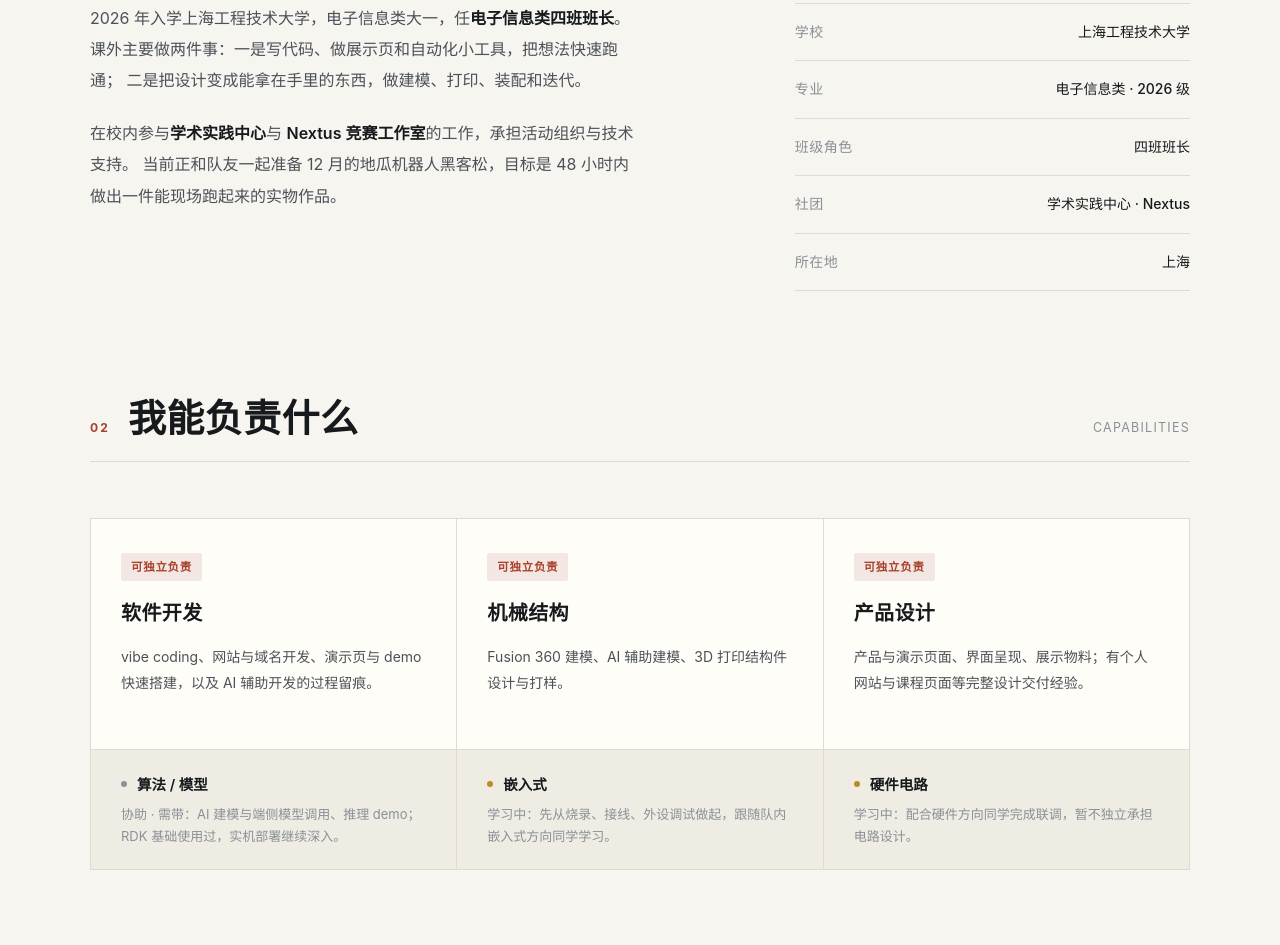
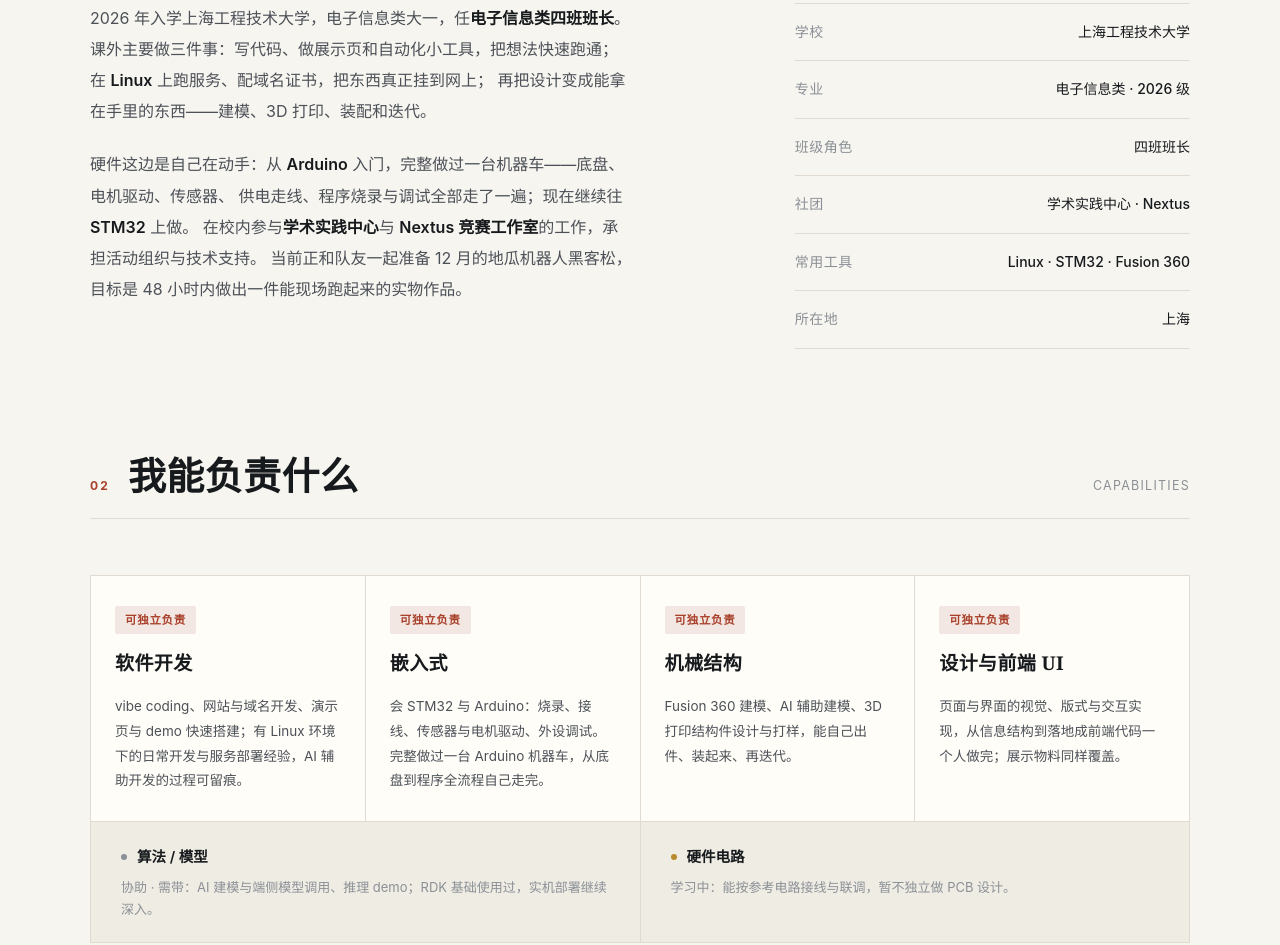
Before and after one commit to M1xqq/self-intro, a plain HTML site: page index.html in a window 1280 px wide. Shown: the part 1024-1969 px from the top of the page. Drawn offline with Linux system fonts and the light colour scheme.

Commit message:
补充硬件与系统能力：嵌入式升级、Arduino 机器车入作品集
- 能力区改为四张主卡：软件开发 / 嵌入式 / 机械结构 / 设计与前端 UI
- 补充 Linux 开发经验、STM32 与 Arduino、3D 打印、前端 UI 设计
- 新增 Arduino 机器车作品（实物，无外链），配同类构型示意图并标注来源
- 关于我补入硬件动手经历与常用工具

```diff
--- a/index.html
+++ b/index.html
@@ -157,14 +157,15 @@
   .fact dd{color:var(--ink);text-align:right;font-weight:500}
 
   /* ---------- stack ---------- */
-  .stack-main{display:grid;grid-template-columns:repeat(3,1fr);gap:1px;background:var(--line);border:1px solid var(--line)}
-  @media(max-width:860px){.stack-main{grid-template-columns:1fr}}
-  .stack-card{background:var(--card);padding:34px 30px 30px;display:flex;flex-direction:column;gap:14px;min-height:230px}
-  .stack-card .k{font-family:var(--serif);font-size:20px;font-weight:700;letter-spacing:.02em}
+  .stack-main{display:grid;grid-template-columns:repeat(4,1fr);gap:1px;background:var(--line);border:1px solid var(--line)}
+  @media(max-width:1180px){.stack-main{grid-template-columns:repeat(2,1fr)}}
+  @media(max-width:620px){.stack-main{grid-template-columns:1fr}}
+  .stack-card{background:var(--card);padding:30px 24px 28px;display:flex;flex-direction:column;gap:13px;min-height:220px}
+  .stack-card .k{font-family:var(--serif);font-size:19px;font-weight:700;letter-spacing:.02em}
   .stack-card .badge{align-self:flex-start;font-size:11.5px;letter-spacing:.06em;padding:4px 10px;border-radius:2px;background:var(--accent-soft);color:var(--accent);font-weight:600}
-  .stack-card p{font-size:14px;line-height:1.85;color:var(--ink-2)}
-  .stack-sub{display:grid;grid-template-columns:repeat(3,1fr);gap:1px;background:var(--line);border:1px solid var(--line);border-top:0}
-  @media(max-width:860px){.stack-sub{grid-template-columns:1fr}}
+  .stack-card p{font-size:13.5px;line-height:1.85;color:var(--ink-2)}
+  .stack-sub{display:grid;grid-template-columns:repeat(2,1fr);gap:1px;background:var(--line);border:1px solid var(--line);border-top:0}
+  @media(max-width:620px){.stack-sub{grid-template-columns:1fr}}
   .stack-mini{background:var(--paper-2);padding:22px 30px}
   .stack-mini .k{font-size:14.5px;font-weight:600;display:flex;align-items:center;gap:10px}
   .stack-mini .dot{width:6px;height:6px;border-radius:50%;background:var(--ink-3);display:inline-block}
@@ -191,6 +192,10 @@
   .media:hover{transform:translateY(-2px);box-shadow:0 14px 40px rgba(23,26,29,.10);border-color:var(--ink-3)}
   .media:hover img{transform:scale(1.03)}
   .media:focus-visible{outline:2px solid var(--accent);outline-offset:4px}
+  /* 无外链的作品（实物照片），不做可点态 */
+  .media.is-static{cursor:default}
+  .media.is-static:hover{transform:none;box-shadow:0 1px 2px rgba(23,26,29,.04);border-color:var(--line-2)}
+  .media.is-static:hover img{transform:none}
   .p-meta{display:flex;align-items:center;gap:12px;font-size:12px;letter-spacing:.1em;text-transform:uppercase;color:var(--ink-3)}
   .p-meta .n{color:var(--accent);font-weight:700}
   .p-meta .kind{padding:3px 9px;border:1px solid var(--line-2);border-radius:2px;letter-spacing:.04em;text-transform:none;font-size:11.5px}
@@ -345,10 +350,13 @@
         <div class="prose">
           <p>
             2026 年入学上海工程技术大学，电子信息类大一，任<strong>电子信息类四班班长</strong>。
-            课外主要做两件事：一是写代码、做展示页和自动化小工具，把想法快速跑通；
-            二是把设计变成能拿在手里的东西，做建模、打印、装配和迭代。
+            课外主要做三件事：写代码、做展示页和自动化小工具，把想法快速跑通；
+            在 <strong>Linux</strong> 上跑服务、配域名证书，把东西真正挂到网上；
+            再把设计变成能拿在手里的东西——建模、3D 打印、装配和迭代。
           </p>
           <p>
+            硬件这边是自己在动手：从 <strong>Arduino</strong> 入门，完整做过一台机器车——底盘、电机驱动、传感器、
+            供电走线、程序烧录与调试全部走了一遍；现在继续往 <strong>STM32</strong> 上做。
             在校内参与<strong>学术实践中心</strong>与 <strong>Nextus 竞赛工作室</strong>的工作，承担活动组织与技术支持。
             当前正和队友一起准备 12 月的地瓜机器人黑客松，目标是 48 小时内做出一件能现场跑起来的实物作品。
           </p>
@@ -358,6 +366,7 @@
           <div class="fact"><dt>专业</dt><dd>电子信息类 · 2026 级</dd></div>
           <div class="fact"><dt>班级角色</dt><dd>四班班长</dd></div>
           <div class="fact"><dt>社团</dt><dd>学术实践中心 · Nextus</dd></div>
+          <div class="fact"><dt>常用工具</dt><dd>Linux · STM32 · Fusion 360</dd></div>
           <div class="fact"><dt>所在地</dt><dd>上海</dd></div>
         </dl>
       </div>
@@ -375,17 +384,22 @@
         <div class="stack-card">
           <span class="badge">可独立负责</span>
           <div class="k">软件开发</div>
-          <p>vibe coding、网站与域名开发、演示页与 demo 快速搭建，以及 AI 辅助开发的过程留痕。</p>
+          <p>vibe coding、网站与域名开发、演示页与 demo 快速搭建；有 Linux 环境下的日常开发与服务部署经验，AI 辅助开发的过程可留痕。</p>
+        </div>
+        <div class="stack-card">
+          <span class="badge">可独立负责</span>
+          <div class="k">嵌入式</div>
+          <p>会 STM32 与 Arduino：烧录、接线、传感器与电机驱动、外设调试。完整做过一台 Arduino 机器车，从底盘到程序全流程自己走完。</p>
         </div>
         <div class="stack-card">
           <span class="badge">可独立负责</span>
           <div class="k">机械结构</div>
-          <p>Fusion 360 建模、AI 辅助建模、3D 打印结构件设计与打样。</p>
+          <p>Fusion 360 建模、AI 辅助建模、3D 打印结构件设计与打样，能自己出件、装起来、再迭代。</p>
         </div>
         <div class="stack-card">
           <span class="badge">可独立负责</span>
-          <div class="k">产品设计</div>
-          <p>产品与演示页面、界面呈现、展示物料；有个人网站与课程页面等完整设计交付经验。</p>
+          <div class="k">设计与前端 UI</div>
+          <p>页面与界面的视觉、版式与交互实现，从信息结构到落地成前端代码一个人做完；展示物料同样覆盖。</p>
         </div>
       </div>
       <div class="stack-sub">
@@ -394,12 +408,8 @@
           <p>协助 · 需带：AI 建模与端侧模型调用、推理 demo；RDK 基础使用过，实机部署继续深入。</p>
         </div>
         <div class="stack-mini">
-          <div class="k"><span class="dot learn"></span>嵌入式</div>
-          <p>学习中：先从烧录、接线、外设调试做起，跟随队内嵌入式方向同学学习。</p>
-        </div>
-        <div class="stack-mini">
           <div class="k"><span class="dot learn"></span>硬件电路</div>
-          <p>学习中：配合硬件方向同学完成联调，暂不独立承担电路设计。</p>
+          <p>学习中：能按参考电路接线与联调，暂不独立做 PCB 设计。</p>
         </div>
       </div>
     </div>
@@ -485,9 +495,25 @@
         </div>
       </article>
 
+      <article class="project reverse">
+        <div class="media is-static">
+          <img src="shots/robotcar.webp" alt="Arduino 机器车：木质底盘、履带、电机驱动板、舵机与走线" loading="eager" decoding="async" width="1280" height="800">
+        </div>
+        <div class="body">
+          <div class="p-meta"><span class="n">04</span><span class="kind">硬件 · 实物</span></div>
+          <h3>Arduino 机器车</h3>
+          <p class="desc">
+            从零件到能跑，这一台是我自己一点点装起来、调通的。底盘与结构件自己装配，电机驱动和传感器自己接线，
+            供电与走线自己规划，程序自己烧进去、反复改参数调到能动。它是我在嵌入式上的第一个完整闭环，
+            后面接 STM32 的时候，接线、调试、排查问题的路子都是从这里来的。
+          </p>
+          <p class="p-note">同类构型示意图 · 图源 Wikimedia Commons，CC BY-SA 3.0（实物未留影）</p>
+        </div>
+      </article>
+
       <div class="project-text">
         <div class="body">
-          <div class="p-meta"><span class="n">04</span><span class="kind">本页</span></div>
+          <div class="p-meta"><span class="n">05</span><span class="kind">本页</span></div>
           <h3>这个自我介绍页</h3>
           <p class="desc">
             你现在看的这一页。原生 HTML / CSS / JS，不套框架、不引组件库，只用了 GSAP 做首屏入场和微交互。
```
Also changed, not shown: shots/robotcar.webp (added), 1 other file.
